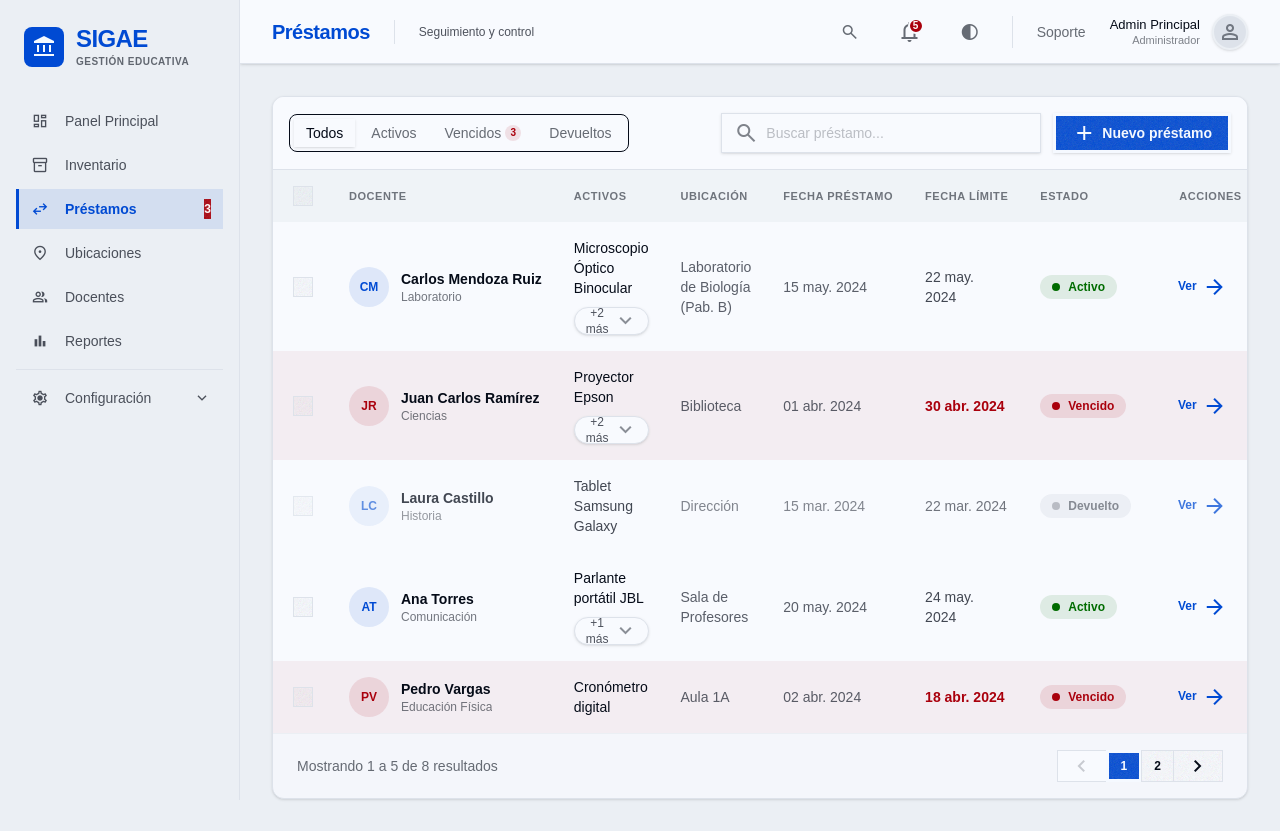
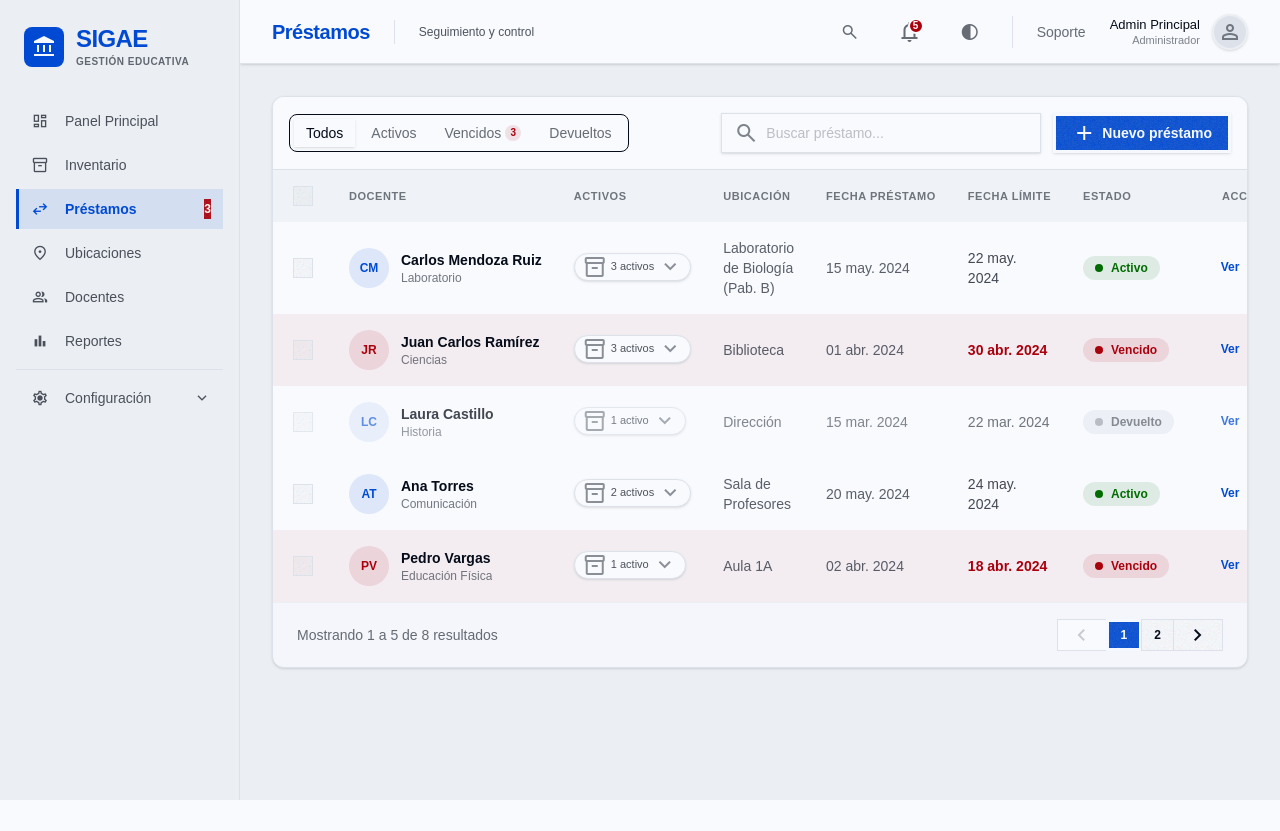
Before and after one commit to jorgegc2187/sigae-web-front, an Angular app: page /loans in a window 1280 px wide. After the commit the page ends 800 px from the top, so only its background shows below. Built offline with nearby package versions, Linux system fonts and the light colour scheme.

Commit message:
feat(loan-list): refactor asset popover ID and anchor name methods for mobile and desktop contexts

```diff
--- a/src/app/features/loans/pages/loan-list/loan-list.component.html
+++ b/src/app/features/loans/pages/loan-list/loan-list.component.html
@@ -58,8 +58,8 @@
                 type="button"
                 class="inline-flex h-6 items-center gap-1 rounded-full border border-base-300 bg-base-100 px-2 text-[10px] font-semibold text-base-content/70"
                 [attr.aria-label]="getAssetsCountAriaLabel(loan)"
-                [attr.popovertarget]="getExtraAssetsPopoverId(loan.id)"
-                [style.anchor-name]="getExtraAssetsAnchorName(loan.id)"
+                [attr.popovertarget]="getAssetsPopoverId(loan.id, 'mobile')"
+                [style.anchor-name]="getAssetsAnchorName(loan.id, 'mobile')"
               >
                 <span class="material-symbols-outlined text-[13px] text-base-content/40">inventory_2</span>
                 {{ getAssetsCountLabel(loan) }}
@@ -80,9 +80,9 @@
 
             <div
               popover="auto"
-              [id]="getExtraAssetsPopoverId(loan.id)"
+              [id]="getAssetsPopoverId(loan.id, 'mobile')"
               class="dropdown rounded-box border border-base-300 bg-base-100 shadow-md [position-anchor:var(--anchor)]"
-              [style.position-anchor]="getExtraAssetsAnchorName(loan.id)"
+              [style.position-anchor]="getAssetsAnchorName(loan.id, 'mobile')"
             >
               <div class="w-64 p-2">
                 <div class="border-b border-base-200 px-3 py-2">
@@ -209,34 +209,31 @@
             </div>
           </td>
           <td class="px-4 py-4">
-            <div class="space-y-1">
-              <p class="font-medium text-base-content">{{ getPrimaryAssetName(loan) }}</p>
-              @if (getExtraAssets(loan).length > 0) {
-                <div class="mt-1">
             <button
               type="button"
-                    class="inline-flex h-7 items-center gap-1 rounded-full border border-base-300 bg-base-100 px-2.5 text-xs font-medium text-base-content/70 shadow-sm transition-colors hover:border-primary/30 hover:bg-primary/5 hover:text-primary focus:outline-none focus:ring-2 focus:ring-primary/20"
-                    [attr.aria-label]="getExtraAssetsLabel(loan)"
-                    [attr.popovertarget]="getExtraAssetsPopoverId(loan.id)"
-                    [style.anchor-name]="getExtraAssetsAnchorName(loan.id)"
+              class="inline-flex h-7 items-center gap-1 whitespace-nowrap rounded-full border border-base-300 bg-base-100 px-2 text-[11px] font-medium text-base-content/70 shadow-sm transition-colors hover:border-primary/30 hover:bg-primary/5 hover:text-primary focus:outline-none focus:ring-2 focus:ring-primary/20"
+              [attr.aria-label]="getAssetsCountAriaLabel(loan)"
+              [attr.popovertarget]="getAssetsPopoverId(loan.id, 'desktop')"
+              [style.anchor-name]="getAssetsAnchorName(loan.id, 'desktop')"
             >
-                    +{{ getExtraAssets(loan).length }} más
-                    <span class="material-symbols-outlined text-[13px] text-base-content/45">expand_more</span>
+              <span class="material-symbols-outlined shrink-0 text-[12px] text-base-content/45">inventory_2</span>
+              {{ getAssetsCountLabel(loan) }}
+              <span class="material-symbols-outlined shrink-0 text-[11px] text-base-content/45">expand_more</span>
             </button>
             <div
               popover="auto"
-                    [id]="getExtraAssetsPopoverId(loan.id)"
+              [id]="getAssetsPopoverId(loan.id, 'desktop')"
               class="dropdown rounded-box border border-base-300 bg-base-100 shadow-md [position-anchor:var(--anchor)]"
-                    [style.position-anchor]="getExtraAssetsAnchorName(loan.id)"
+              [style.position-anchor]="getAssetsAnchorName(loan.id, 'desktop')"
             >
               <div class="w-64 p-2">
                 <div class="border-b border-base-200 px-3 py-2">
                   <p class="text-[11px] font-semibold uppercase tracking-wider text-base-content/45">
-                          Activos adicionales
+                    Activos del préstamo
                   </p>
                 </div>
                 <div class="py-1">
-                        @for (asset of getExtraAssets(loan); track asset.id) {
+                  @for (asset of loan.assets; track asset.id) {
                     <div class="flex items-start gap-2 px-3 py-2 text-sm text-base-content">
                       <span class="material-symbols-outlined mt-0.5 text-[16px] text-base-content/35">
                         inventory_2
@@ -246,9 +243,6 @@
                   }
                 </div>
               </div>
-                  </div>
-                </div>
-              }
             </div>
           </td>
           <td class="px-4 py-4 text-base-content/65">{{ loan.destination }}</td>
--- a/src/app/features/loans/pages/loan-list/loan-list.component.ts
+++ b/src/app/features/loans/pages/loan-list/loan-list.component.ts
@@ -10,6 +10,8 @@ import {
 } from '../../../../shared/ui/segmented-filter-tabs/segmented-filter-tabs.component';
 import { Loan, LoanStatus, LoanStatusTab, MOCK_LOANS } from '../../models/loan.model';
 import { LoanStatusBadgeComponent } from '../../components/loan-status-badge/loan-status-badge.component';
+
+type AssetsPopoverContext = 'desktop' | 'mobile';
 interface LoanListQueryState extends ListQueryState<LoanStatusTab> {
   selectedIds: string[];
 }
@@ -237,12 +239,12 @@ export class LoanListComponent {
     return `Ver ${count} activo${count === 1 ? '' : 's'} adicional${count === 1 ? '' : 'es'}`;
   }
 
-  getExtraAssetsPopoverId(loanId: string): string {
-    return `loan-extra-assets-${loanId}`;
+  getAssetsPopoverId(loanId: string, context: AssetsPopoverContext): string {
+    return `loan-assets-${context}-${loanId}`;
   }
 
-  getExtraAssetsAnchorName(loanId: string): string {
-    return `--loan-extra-assets-${loanId}`;
+  getAssetsAnchorName(loanId: string, context: AssetsPopoverContext): string {
+    return `--loan-assets-${context}-${loanId}`;
   }
 
   getMobileStatusCardClass(status: LoanStatus): string {
```
Lines whose indentation alone changed are shown as unchanged.
